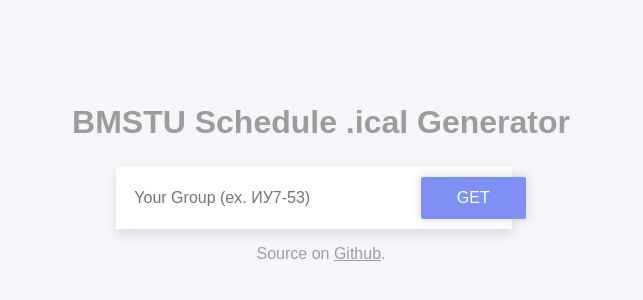
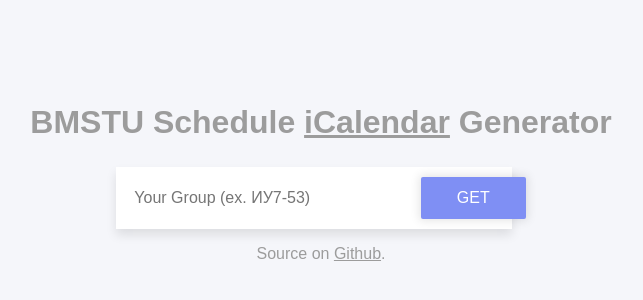
Before and after one commit to ed-asriyan/bmstu-schedule-ical, a website built with webpack: page public/static/index.html in a window 1280 px wide. Shown: the part 230-530 px from the top of the page, without its empty margins (319-962 px from the left). Built offline with nearby package versions, Linux system fonts and the light colour scheme.

Commit message:
Add link to wiki:ICalendar

```diff
--- a/public/static/index.html
+++ b/public/static/index.html
@@ -12,7 +12,7 @@
 Thanks :)
 !-->
 <div class="container">
-    <h2>BMSTU Schedule .ical Generator</h2>
+    <h2>BMSTU Schedule <a href="https://en.wikipedia.org/wiki/ICalendar" target="_blank">iCalendar</a> Generator</h2>
     <div class="container__item">
         <div class="form">
             <input type="text" class="form__field" placeholder="Your Group (ex. ИУ7-53)" id="group"
```
